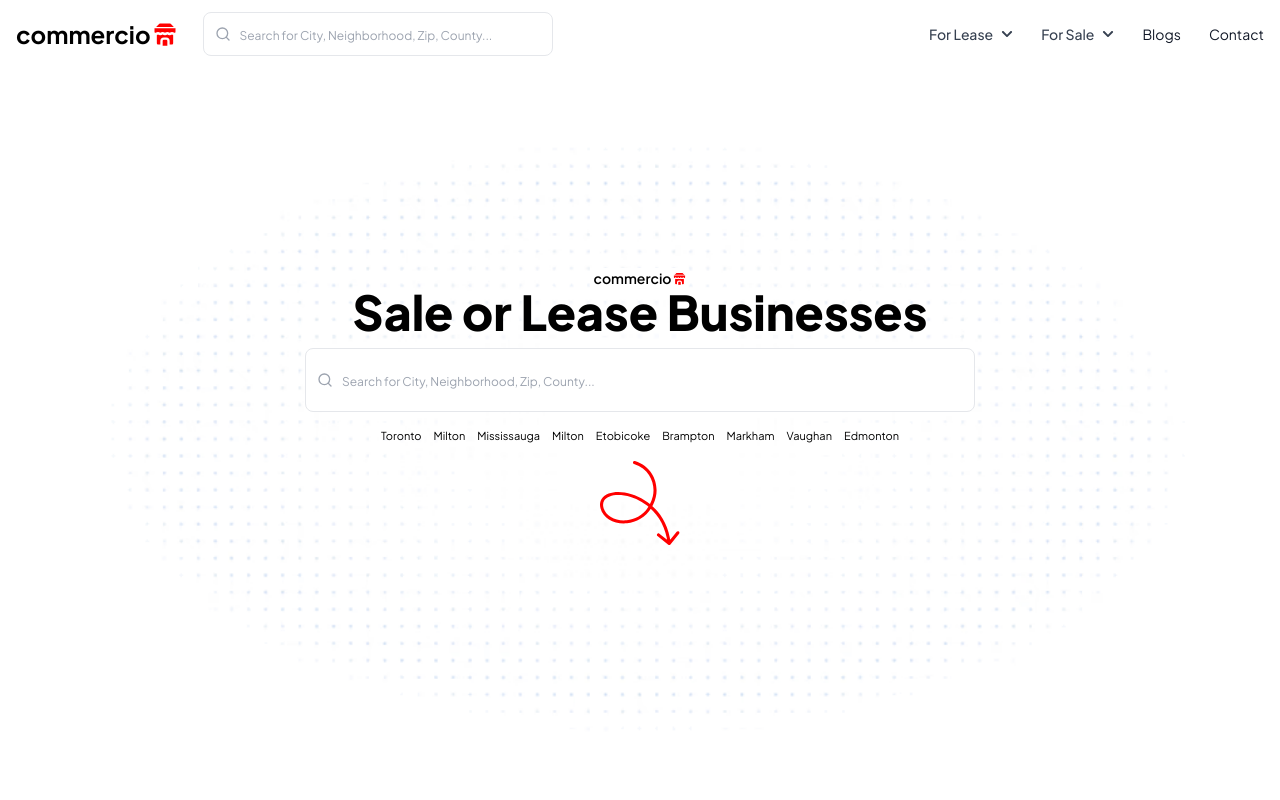
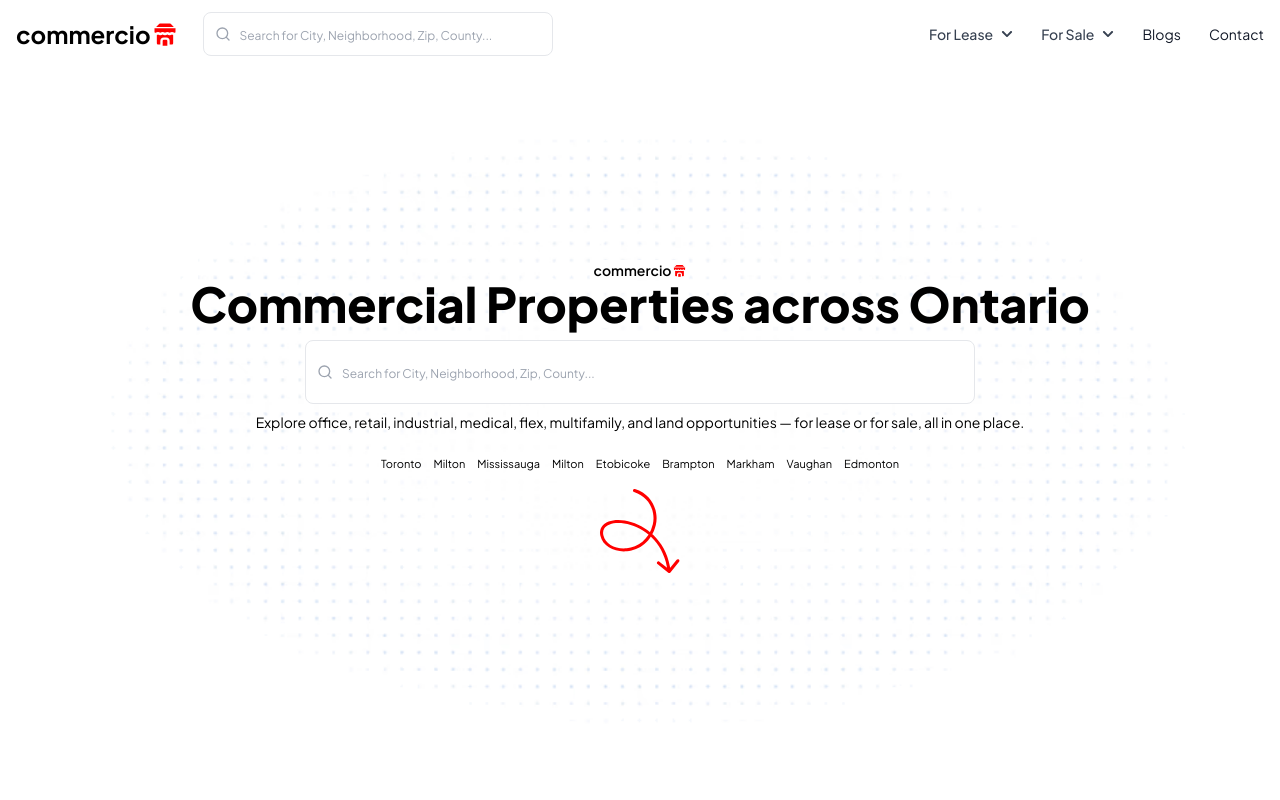
Before and after one commit to aparg/commercio, a Next.js app: page / in a window 1280 px wide. Shown: the top 800 px of the page. Built offline with nearby package versions, Linux system fonts and the light colour scheme.

Commit message:
feat: calgary page

```diff
--- a/app/page.js
+++ b/app/page.js
@@ -9,15 +9,15 @@ import PriceDroppedHomes from "@/components/PriceDroppedHomes";
 // Metadata configuration
 export const metadata = {
   metadataBase: new URL("https://commercio.ca"),
-  title: "Commercio - Canada's Most Trusted Commercial Real Estate Platform.",
+  title: "Commercio - Canada's most Trusted Commercial Properties Platform",
   description:
-    "Find your ideal business in the Greater Toronto Area. Browse restaurants, lands and offices for sale or rent across GTA.",
+    "Find your ideal business in the Greater Toronto Area. Browse restaurants, lands and offices for sale or rent across Ontario.",
   authors: [{ name: "Commercio", email: "info@commercio.ca" }],
   openGraph: {
     type: "website",
-    title: "Commercio - Canada's Most Trusted Commercial Real Estate Platform.",
+    title: "Commercio - Canada's most Trusted Commercial Properties Platform",
     description:
-      "Find your ideal business in the Greater Toronto Area. Browse restaurants, lands and offices for sale or rent across GTA.",
+      "Find your ideal business in the Greater Toronto Area. Browse restaurants, lands and offices for sale or rent across Ontario.",
     url: "https://commercio.ca",
     siteName: "Commercio",
     images: [{ url: "/aeee.jpg", width: 1200, height: 630 }],
--- a/components/HeroSection.js
+++ b/components/HeroSection.js
@@ -23,7 +23,7 @@ const HeroSection = () => {
   const [isResale, setIsResale] = useState(true);
   return (
     <>
-      <div className="min-h-[86vh] sm:mt-8 pb-8 relative bg-hero">
+      <div className="min-h-[86vh] sm:mt-6 pb-8 relative bg-hero">
         {/* Mobile padding */}
         <div className="block md:hidden pt-4"></div>
         {/* Desktop padding */}
@@ -57,9 +57,9 @@ const HeroSection = () => {
                 </svg>
               </div>
             </div>
-            <div className="flex gap-x-3 justify-center md:mb-3">
-              <h2 className="text-3xl md:text-2xl lg:text-5xl font-extrabold pb-0 text-black flex items-center justify-center gap-3">
-                Sale or Lease Businesses
+            <div className="flex flex-col gap-x-3 justify-center md:mb-3">
+              <h1 className="text-3xl md:text-2xl lg:text-5xl font-extrabold pb-0 text-black flex items-center justify-center gap-3">
+                Commercial Properties across Ontario
                 {/* <Image
                   src="/canadaleaf.svg"
                   alt="canada maple leaf"
@@ -67,7 +67,7 @@ const HeroSection = () => {
                   height={80}
                   className="w-6 md:w-12 lg:w-16"
                 /> */}
-              </h2>
+              </h1>
             </div>
             {/* {
               <h1 className="text-md md:text-2xl max-w-[280px] sm:max-w-3xl mx-auto font-[500] mb-7">
@@ -89,6 +89,11 @@ const HeroSection = () => {
                   center={true}
                 />
               )}
+              <h2 className="text-sm mt-2 mb-6">
+                Explore office, retail, industrial, medical, flex, multifamily,
+                and land opportunities — for lease or for sale, all in one
+                place.
+              </h2>
               <div className="flex flex-wrap gap-3 justify-center mt-4 max-w-xl mx-auto">
                 {popularCities.map((city, index) => (
                   <Link
--- a/components/commercial/LastSearchSection.jsx
+++ b/components/commercial/LastSearchSection.jsx
@@ -151,7 +151,7 @@ const LastSearchSection = () => {
   if (url === "/commercial/ontario") return null;
 
   return (
-    <div className="text-center text-sm mt-4">
+    <div className="text-center text-sm mt-2">
       Last Search:{" "}
       <Link
         href={url}
```
